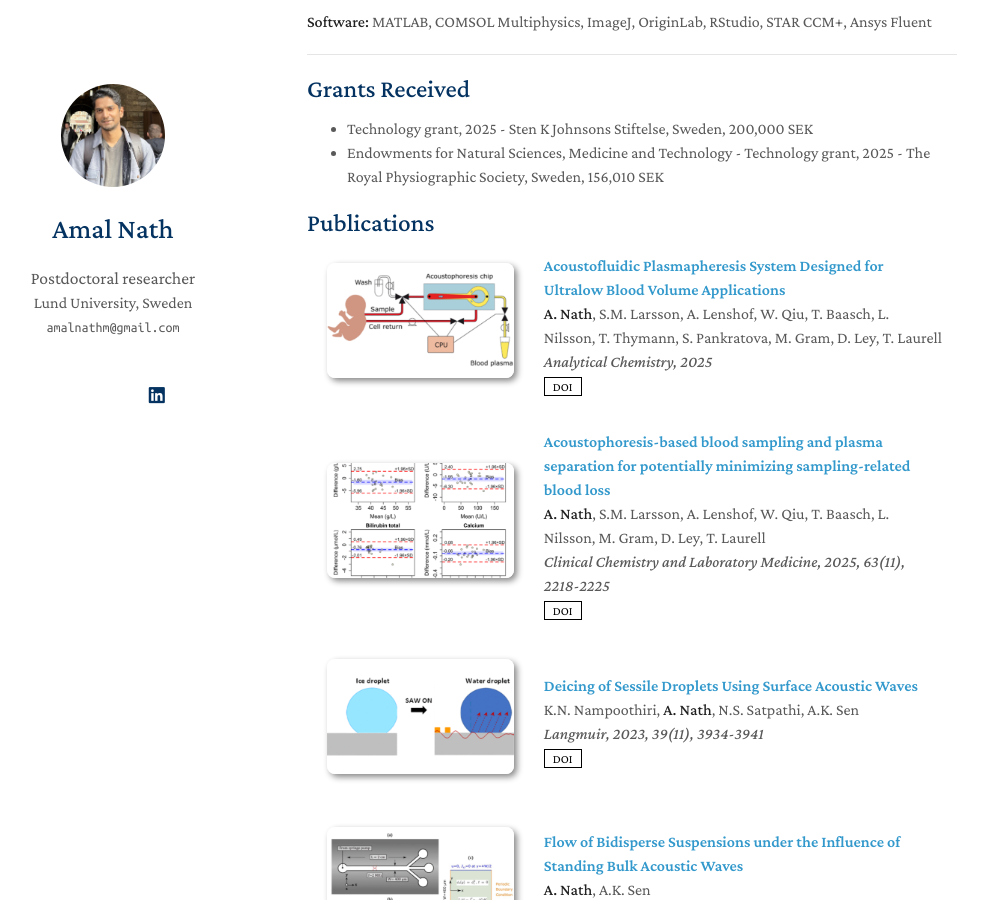
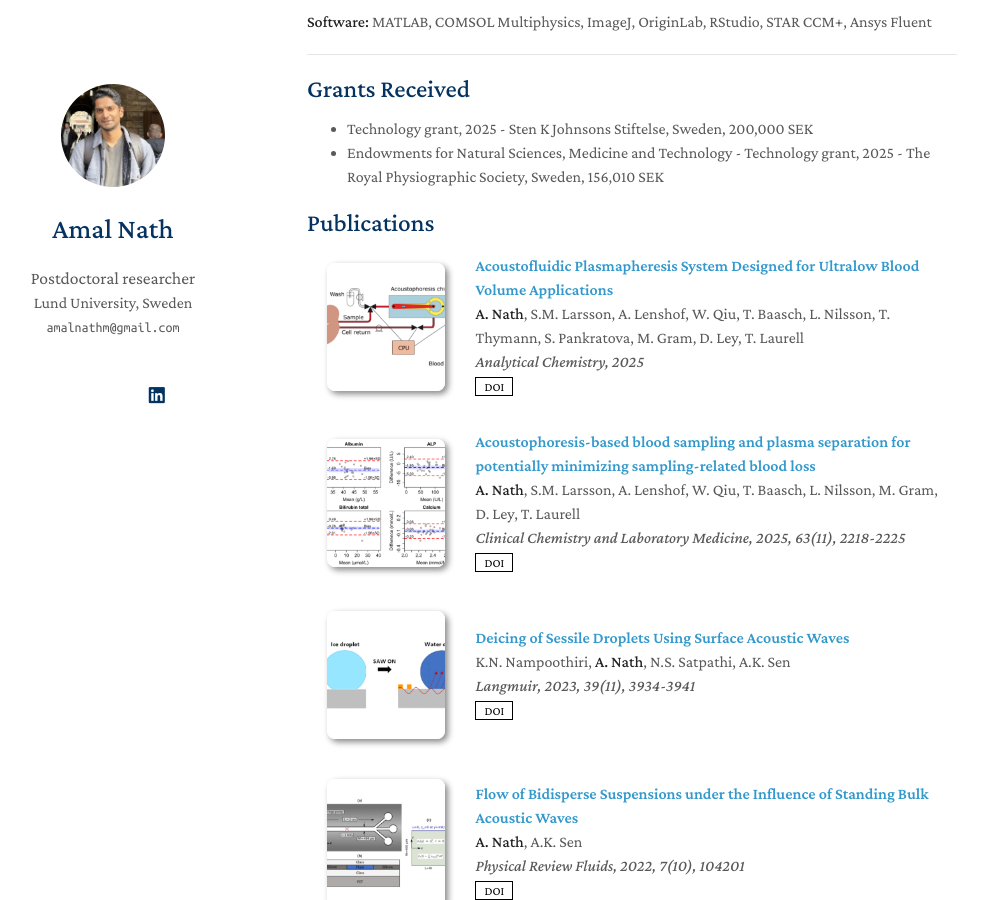
Before and after one commit to amal-nath-01/amal-nath-01-github.io, a Jekyll site: the page built from index.md, in a window 1280 px wide and 900 px high, scrolled down 1022 px. Shown: the whole window, without its empty margins (163-1151 px from the left). Built offline with Jekyll 4.4.1, drawn with Linux system fonts in a browser that asks for light colours; a style sheet for code colours, icons or effects is not loaded; our own code applies the rules of GitHub Pages for plain Markdown files.

Commit message:
Update publications.md

```diff
--- a/_includes/publications.md
+++ b/_includes/publications.md
@@ -9,7 +9,7 @@
 <div class="pub-row">
   <div class="col-sm-3 abbr" style="position: relative;padding-right: 15px;padding-left: 15px;">
     {% if link.image %}
-    <img src="{{ link.image }}" class="teaser img-fluid z-depth-1" style="width:300px; height:90%;">
+    <img src="{{ link.image }}" class="teaser img-fluid z-depth-1" style="width:auto; height:100%;">
     {% if link.conference_short %}
     <abbr class="badge">{{ link.conference_short }}</abbr>
     {% endif %}
```
